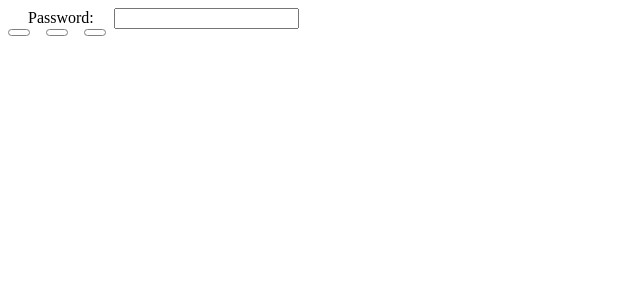
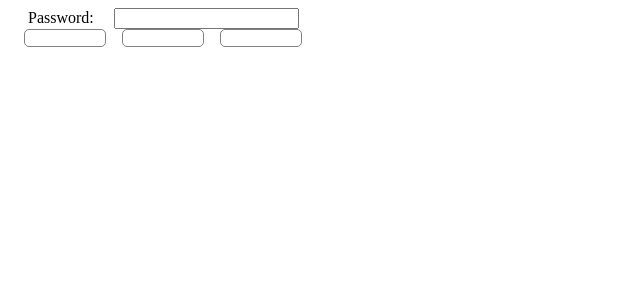
Before and after one commit to sofiiaruban/passwords-strength-checker, an Angular app: page / in a window 1280 px wide. Shown: the top 300 px of the page, without its empty margins (0-640 px from the left). Built offline with nearby package versions, Linux system fonts and the light colour scheme.

Commit message:
styles(strength section): Add margin

```diff
--- a/src/app/strength-password-section/strength-password-section.component.scss
+++ b/src/app/strength-password-section/strength-password-section.component.scss
@@ -1,10 +1,11 @@
 section {
+    margin: 0 0 0 1rem;
     display: flex;
     gap: 1rem;
 }
 div {
-    width: 20px;
-    height: 5px;
+    width: 5rem;
+    height: 1rem;
     border-radius: 5px;
     border: solid 1px grey;
 }
```
